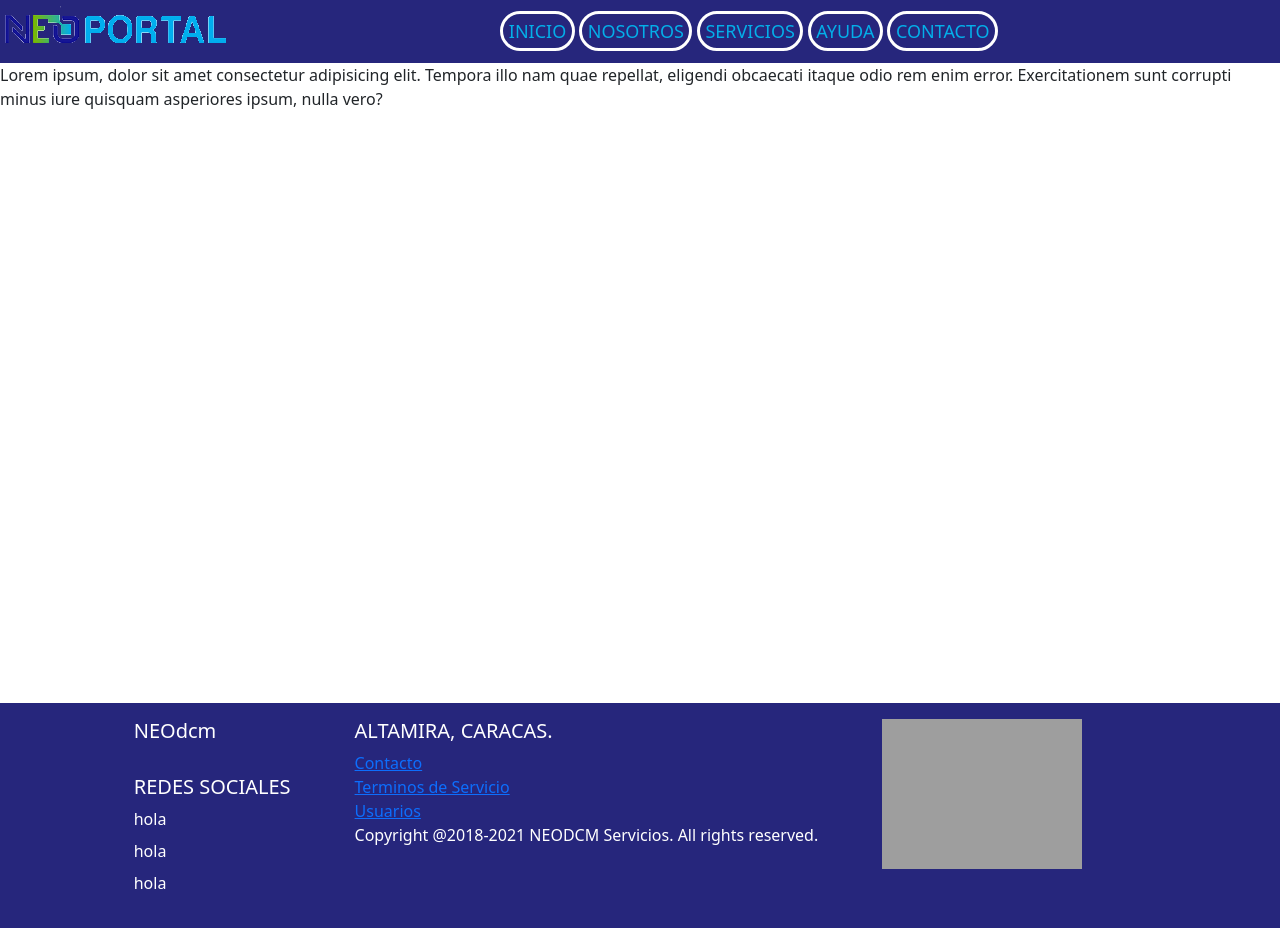
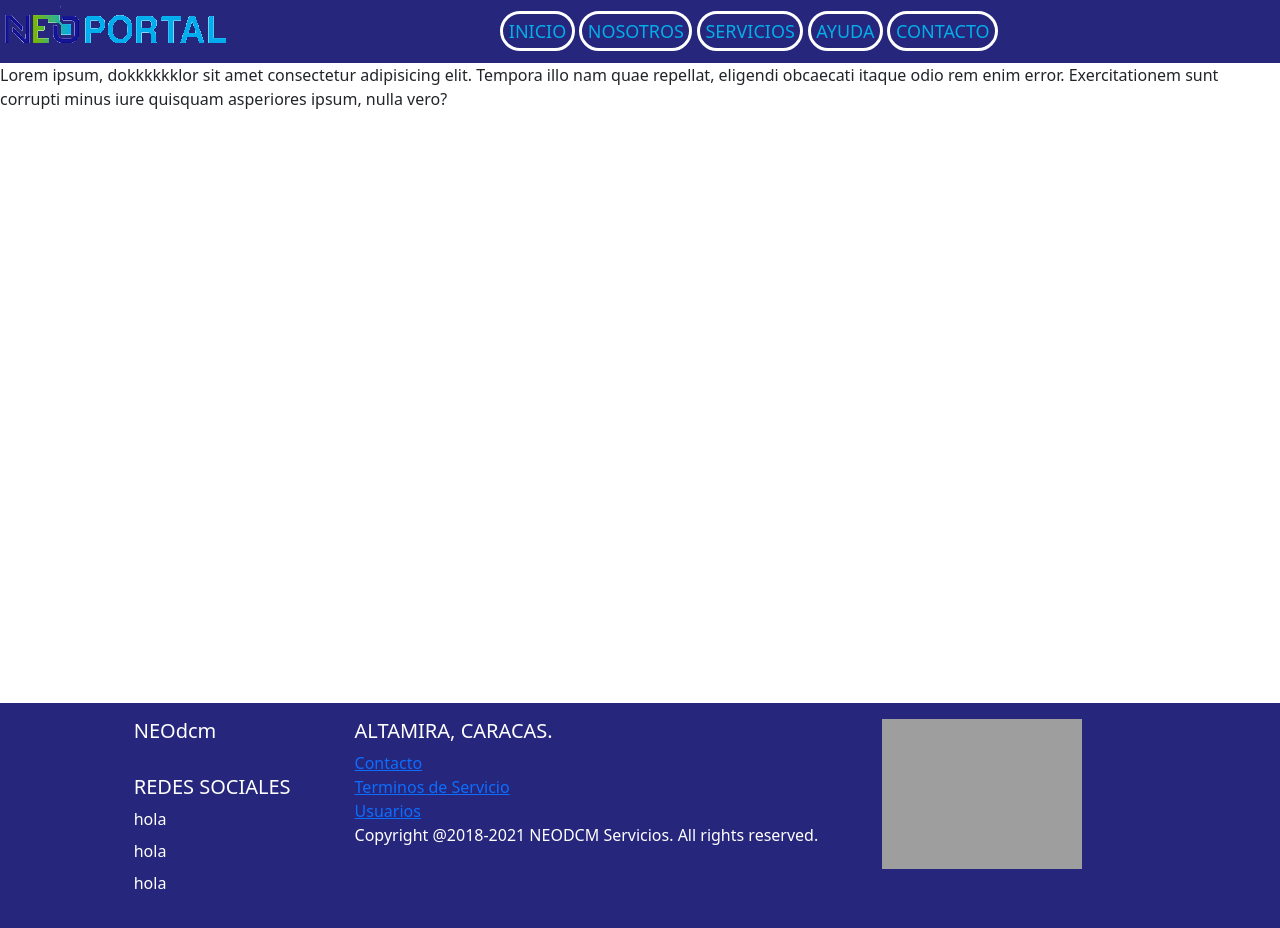
Before and after one commit to yaradpetrocelli/neo, a website: page html/ayuda.html in a window 1280 px wide. Drawn offline with nearby package versions, Linux system fonts and the light colour scheme; grey boxes are pictures that could not be loaded.

Commit message:
prueba de git en ayuda

```diff
--- a/html/ayuda.html
+++ b/html/ayuda.html
@@ -33,7 +33,7 @@
     <main>
 
      <p>
-       Lorem ipsum, dolor sit amet consectetur adipisicing elit. Tempora illo nam quae repellat, eligendi obcaecati itaque odio rem enim error. Exercitationem sunt corrupti minus iure quisquam asperiores ipsum, nulla vero?
+       Lorem ipsum, dokkkkkklor sit amet consectetur adipisicing elit. Tempora illo nam quae repellat, eligendi obcaecati itaque odio rem enim error. Exercitationem sunt corrupti minus iure quisquam asperiores ipsum, nulla vero?
      </p>
   </main>
     <footer>
```
